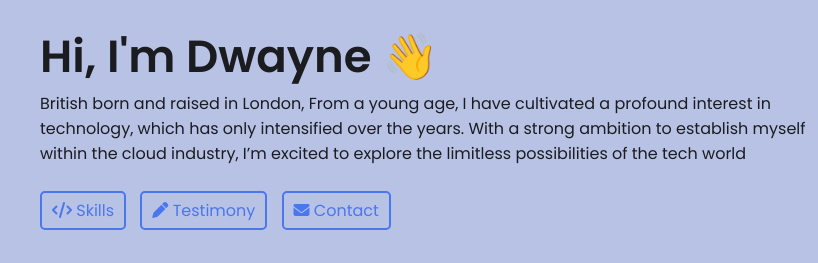
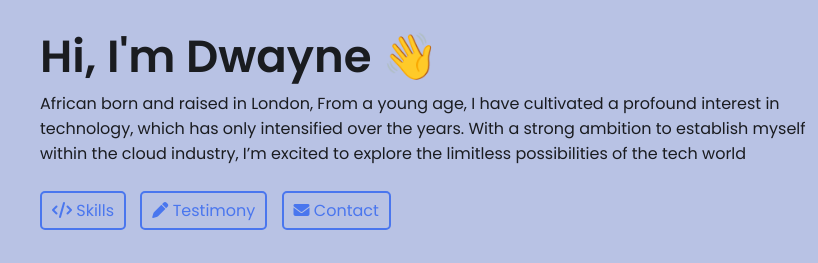
Before and after one commit to DwayneKD/Static-Website, a plain HTML site: page Final_Project1/portfolio-website-master/index.html in a window 1280 px wide. Shown: the part 130-393 px from the top of the page, 10-828 px from the left. Drawn offline with Linux system fonts and the light colour scheme; files whose address does not match are found by name.

Commit message:
Updated baby

```diff
--- a/Final_Project1/portfolio-website-master/index.html
+++ b/Final_Project1/portfolio-website-master/index.html
@@ -45,7 +45,7 @@
     <section class="hero-section">
       <div class="text">
         <h2>Hi, I'm Dwayne 👋</h2>
-        <p>British born and raised in London, From a young age, I have cultivated a profound interest in technology, which has only intensified over the years. With a strong ambition to establish myself within the cloud industry, I’m excited to explore the limitless possibilities of the tech world</p>
+        <p>African born and raised in London, From a young age, I have cultivated a profound interest in technology, which has only intensified over the years. With a strong ambition to establish myself within the cloud industry, I’m excited to explore the limitless possibilities of the tech world</p>
 
         <div class="links">
           <a href="#skills">
```
